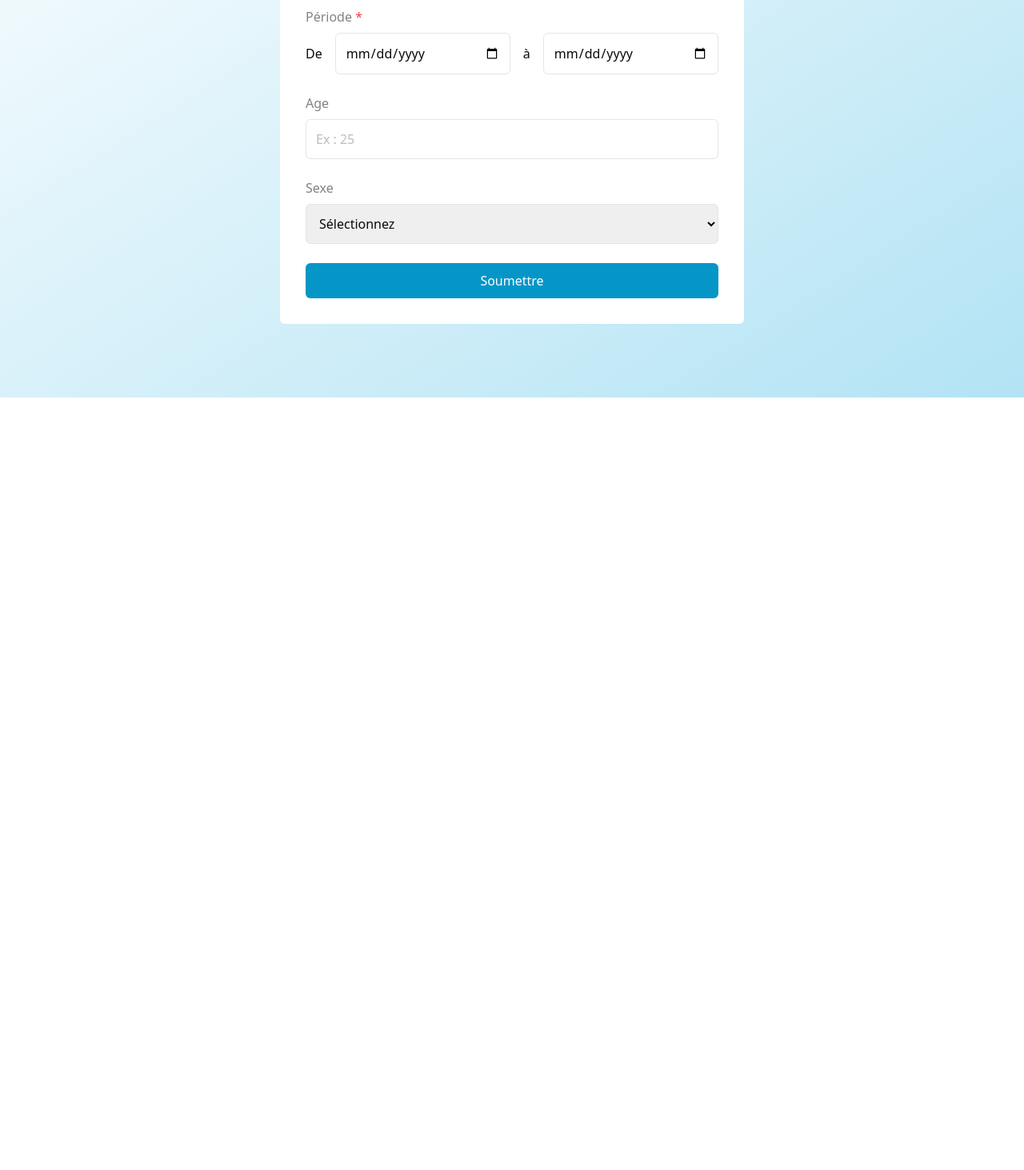
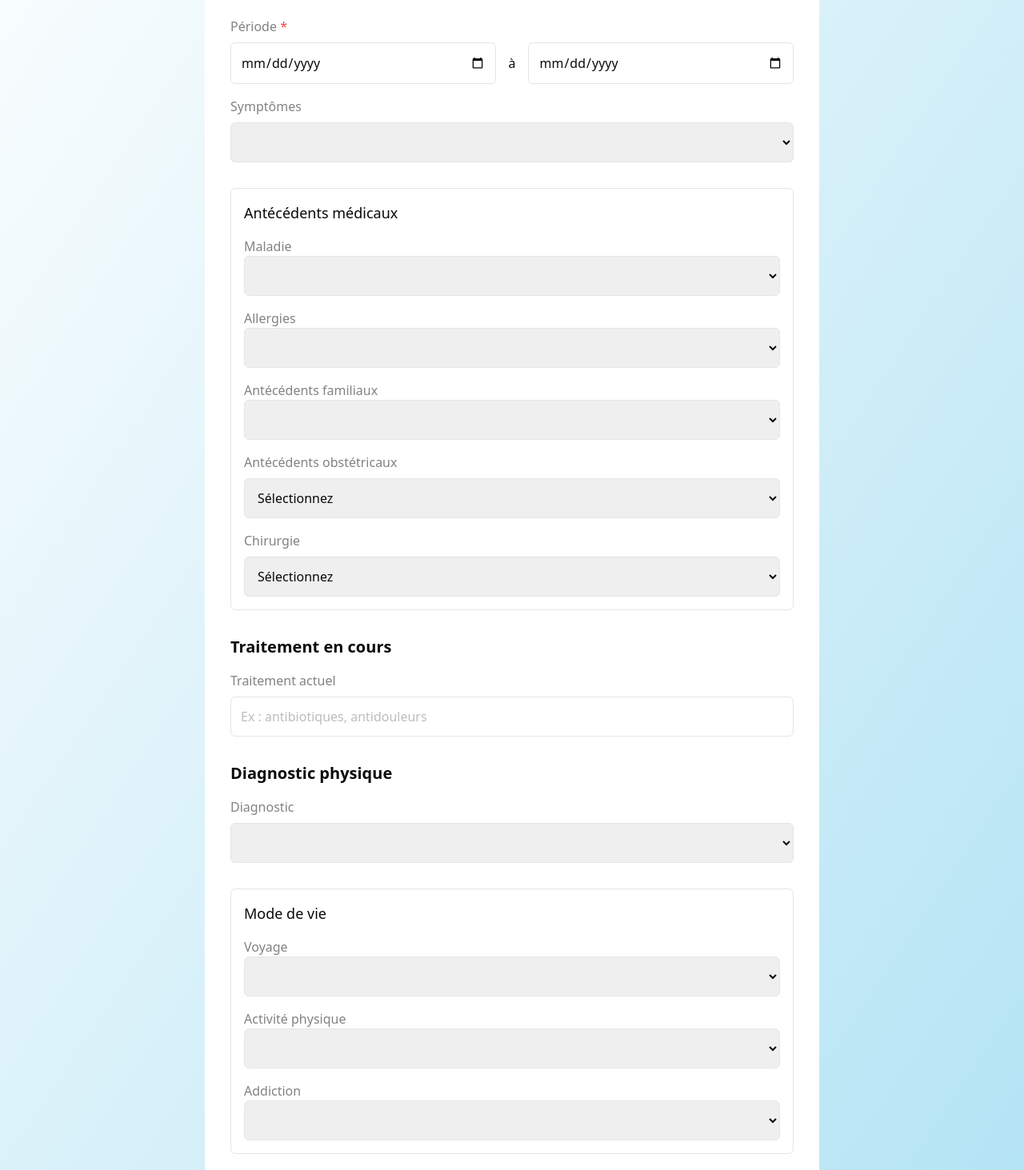
Before and after one commit to Hilary29/cas-clinique-generator, a Next.js app: page /form in a window 1280 px wide. Shown: the part 327-1790 px from the top of the page at 80% size. Before the commit the page ends 824 px from the top, so only its background shows below. Built offline with nearby package versions, Linux system fonts and the light colour scheme.

Commit message:
form's change

```diff
--- a/app/(generate-routes)/form/page.tsx
+++ b/app/(generate-routes)/form/page.tsx
@@ -1,16 +1,30 @@
-"use client"; // Cela indique que le composant est un composant côté client
+"use client";
 
 import { useState } from "react";
-import { useRouter } from "next/navigation"; // Importation spécifique pour `app` directory
+import { useRouter } from "next/navigation";
 import { Header } from "@/components/Header";
 
 function FormPage() {
-  const [age, setAge] = useState<number | undefined>();
-  const [gender, setGender] = useState("");
+  const commonSymptoms = ["Fièvre", "Fatigue", "Douleur", "Nausée", "Toux"];
+  const commonDiseases = ["Diabète", "Hypertension", "Asthme", "Arthrite"];
+  const commonFamilyHistory = ["Cancer", "Maladie cardiaque", "Diabète", "Hypertension"];
+  const commonDiagnoses = ["Grippe", "Infection urinaire", "Migraine", "Lombalgie"];
+
   const [startDate, setStartDate] = useState("");
   const [endDate, setEndDate] = useState("");
+  const [symptoms, setSymptoms] = useState("");
+  const [disease, setDisease] = useState("");
+  const [allergies, setAllergies] = useState("");
+  const [familyHistory, setFamilyHistory] = useState("");
+  const [obstetricHistory, setObstetricHistory] = useState("");
+  const [surgery, setSurgery] = useState("");
+  const [currentTreatment, setCurrentTreatment] = useState("");
+  const [physicalDiagnosis, setPhysicalDiagnosis] = useState("");
+  const [travel, setTravel] = useState("");
+  const [physicalActivity, setPhysicalActivity] = useState("");
+  const [addiction, setAddiction] = useState("");
   const [error, setError] = useState("");
-  const router = useRouter(); // Initialiser useRouter
+  const router = useRouter();
 
   const handleSubmit = (e: React.FormEvent) => {
     e.preventDefault();
@@ -26,22 +40,39 @@ function FormPage() {
     }
 
     setError("");
-    console.log({ age, gender, startDate, endDate });
+    console.log({
+      startDate,
+      endDate,
+      symptoms,
+      disease,
+      allergies,
+      familyHistory,
+      obstetricHistory,
+      surgery,
+      currentTreatment,
+      physicalDiagnosis,
+      travel,
+      physicalActivity,
+      addiction,
+    });
 
-    // Rediriger vers la page /results après la soumission du formulaire
-    router.push('/results');
+    /* router.push('/results'); */
   };
 
+
   return (
-    <div className="p-8 bg-white-50 rounded-md w-[350px] sm:w-[580px]">
-      <form onSubmit={handleSubmit} className="space-y-6">
-        {/* Champ pour la période (obligatoire) */}
+    <div className="p-8 bg-white-50 rounded-md w-full max-w-3xl">
+      <form onSubmit={handleSubmit} className="space-y-8">
+        {/* Section Informations */}
+        <section>
+          <h2 className="text-xl font-semibold mb-4">Informations</h2>
+          <div className="space-y-4">
+            {/* Période */}
             <div className="flex flex-col">
               <label className="text-left text-gray-700 font-medium mb-2">
                 Période <span className="text-red-500">*</span>
               </label>
               <div className="flex space-x-4">
-            <span className="my-auto">De</span>
                 <input
                   type="date"
                   value={startDate}
@@ -68,30 +99,184 @@ function FormPage() {
               )}
             </div>
 
-        {/* Champ pour l'âge */}
+            {/* Symptômes */}
             <div className="flex flex-col">
-          <label className="text-left text-gray-700 font-medium mb-2">Age</label>
-          <input
-            type="number"
-            value={age}
-            onChange={(e) => setAge(Number(e.target.value))}
+              <label className="text-left text-gray-700 font-medium mb-2">Symptômes</label>
+              <select
+                value={symptoms}
+                onChange={(e) => setSymptoms(e.target.value)}
                 className="w-full p-3 border rounded-md focus:outline-none focus:ring-2 focus:ring-blue-500"
-            placeholder="Ex : 25"
-          />
+              >
+                <option value=""></option>
+                {commonSymptoms.map((symptom) => (
+                  <option key={symptom} value={symptom.toLowerCase()}>{symptom}</option>
+                ))}
+              </select>
+            </div>
+          </div>
+        </section>
+
+        {/* Section Antécédents Médicaux */}
+        <div className="flex flex-col p-4 border rounded-md">
+          <h3 className="text-lg font-medium mb-4">Antécédents médicaux</h3>
+
+          <div className="space-y-4">
+            {/* Maladie */}
+            <div>
+              <label className="text-gray-700 font-medium mb-2">Maladie</label>
+              <select
+                value={disease}
+                onChange={(e) => setDisease(e.target.value)}
+                className="w-full p-3 border rounded-md focus:outline-none focus:ring-2 focus:ring-blue-500"
+              >
+                <option value=""></option>
+                {commonDiseases.map((disease) => (
+                  <option key={disease} value={disease.toLowerCase()}>{disease}</option>
+                ))}
+              </select>
             </div>
 
-        {/* Champ pour le sexe */}
+            {/* Allergies */}
+            <div>
+              <label className="text-gray-700 font-medium mb-2">Allergies</label>
+              <select
+                value={allergies}
+                onChange={(e) => setAllergies(e.target.value)}
+                className="w-full p-3 border rounded-md focus:outline-none focus:ring-2 focus:ring-blue-500"
+              >
+                <option value=""></option>
+                <option value="arachide">Arachide</option>
+                <option value="lait">Lait</option>
+                <option value="poisson">Poisson</option>
+                <option value="banane">Banane</option>
+              </select>
+            </div>
+
+            {/* Antécédents familiaux */}
+            <div>
+              <label className="text-gray-700 font-medium mb-2">Antécédents familiaux</label>
+              <select
+                value={familyHistory}
+                onChange={(e) => setFamilyHistory(e.target.value)}
+                className="w-full p-3 border rounded-md focus:outline-none focus:ring-2 focus:ring-blue-500"
+              >
+                <option value=""></option>
+                {commonFamilyHistory.map((history) => (
+                  <option key={history} value={history.toLowerCase().replace(' ', '')}>{history}</option>
+                ))}
+              </select>
+            </div>
+
+            {/* Antécédents obstétricaux */}
             <div className="flex flex-col">
-          <label className="text-left text-gray-700 font-medium mb-2">Sexe</label>
+              <label className="text-left text-gray-700 font-medium mb-2">Antécédents obstétricaux</label>
               <select
-            value={gender}
-            onChange={(e) => setGender(e.target.value)}
+                value={obstetricHistory}
+                onChange={(e) => setObstetricHistory(e.target.value)}
                 className="w-full p-3 border rounded-md focus:outline-none focus:ring-2 focus:ring-blue-500"
               >
                 <option value="">Sélectionnez</option>
-            <option value="male">Homme</option>
-            <option value="female">Femme</option>
+                <option value="oui">Oui</option>
+                <option value="non">Non</option>
               </select>
+            </div>
+
+            {/* Chirurgie */}
+            <div className="flex flex-col">
+              <label className="text-left text-gray-700 font-medium mb-2">Chirurgie</label>
+              <select
+                value={surgery}
+                onChange={(e) => setSurgery(e.target.value)}
+                className="w-full p-3 border rounded-md focus:outline-none focus:ring-2 focus:ring-blue-500"
+              >
+                <option value="">Sélectionnez</option>
+                <option value="oui">Oui</option>
+                <option value="non">Non</option>
+              </select>
+            </div>
+          </div>
+        </div>
+
+        {/* Section Traitement en cours */}
+        <section>
+          <h2 className="text-xl font-semibold mb-4">Traitement en cours</h2>
+          <div className="flex flex-col">
+            <label className="text-left text-gray-700 font-medium mb-2">Traitement actuel</label>
+            <input
+              type="text"
+              value={currentTreatment}
+              onChange={(e) => setCurrentTreatment(e.target.value)}
+              className="w-full p-3 border rounded-md focus:outline-none focus:ring-2 focus:ring-blue-500"
+              placeholder="Ex : antibiotiques, antidouleurs"
+            />
+          </div>
+        </section>
+
+        {/* Section Diagnostic physique */}
+        <section>
+          <h2 className="text-xl font-semibold mb-4">Diagnostic physique</h2>
+          <div className="flex flex-col">
+            <label className="text-left text-gray-700 font-medium mb-2">Diagnostic</label>
+            <select
+              value={physicalDiagnosis}
+              onChange={(e) => setPhysicalDiagnosis(e.target.value)}
+              className="w-full p-3 border rounded-md focus:outline-none focus:ring-2 focus:ring-blue-500"
+            >
+              <option value=""></option>
+              {commonDiagnoses.map((diagnosis) => (
+                <option key={diagnosis} value={diagnosis.toLowerCase()}>{diagnosis}</option>
+              ))}
+            </select>
+          </div>
+        </section>
+
+        {/* Section Mode de vie */}
+        <div className="flex flex-col p-4 border rounded-md">
+          <h3 className="text-lg font-medium mb-4">Mode de vie</h3>
+
+          <div className="space-y-4">
+            {/* Voyage */}
+            <div>
+              <label className="text-gray-700 font-medium mb-2">Voyage</label>
+              <select
+                value={travel}
+                onChange={(e) => setTravel(e.target.value)}
+                className="w-full p-3 border rounded-md focus:outline-none focus:ring-2 focus:ring-blue-500"
+              >
+                <option value=""></option>
+                <option value="oui">Oui</option>
+                <option value="non">Non</option>
+              </select>
+            </div>
+
+            {/* Activité physique */}
+            <div>
+              <label className="text-gray-700 font-medium mb-2">Activité physique</label>
+              <select
+                value={physicalActivity}
+                onChange={(e) => setPhysicalActivity(e.target.value)}
+                className="w-full p-3 border rounded-md focus:outline-none focus:ring-2 focus:ring-blue-500"
+              >
+                <option value=""></option>
+                <option value="oui">Oui</option>
+                <option value="non">Non</option>
+              </select>
+            </div>
+
+            {/* Addiction */}
+            <div>
+              <label className="text-gray-700 font-medium mb-2">Addiction</label>
+              <select
+                value={addiction}
+                onChange={(e) => setAddiction(e.target.value)}
+                className="w-full p-3 border rounded-md focus:outline-none focus:ring-2 focus:ring-blue-500"
+              >
+                <option value=""></option>
+                <option value="oui">Oui</option>
+                <option value="non">Non</option>
+              </select>
+            </div>
+          </div>
         </div>
 
         {/* Bouton de soumission */}
@@ -110,10 +295,10 @@ export default function ClinicalCaseForm() {
   return (
     <div>
       <Header />
-      <section className="flex flex-col items-start w-full h-[824px] bg-gradient-to-br from-white-50 to-accent-100 px-4 sm:px-6 md:px-8 lg:px-28">
+      <section className="flex flex-col items-start w-full min-h-screen bg-gradient-to-br from-white-50 to-accent-100 px-4 sm:px-6 md:px-8 lg:px-28 py-12">
         <div className="flex flex-col w-full justify-center gap-8 sm:gap-12 md:gap-14 lg:gap-8 mx-auto">
-          <div className="flex flex-col gap-2 text-center">
-            <section className="w-full pt-32 px-4 sm:px-6 md:px-8">
+          <div className="flex flex-col gap-2 ">
+            <section className="w-full pt-12 px-4 sm:px-6 md:px-8">
               <div className="max-w-4xl mx-auto">
                 <div className="text-center mb-10 sm:mb-16">
                   <p className="text-2xl sm:text-3xl md:text-4xl font-semibold font-satoshi text-black-100 mb-4">
--- a/app/layout.tsx
+++ b/app/layout.tsx
@@ -16,7 +16,7 @@ export default function RootLayout({
       <html lang="en" suppressHydrationWarning>
         <head />
         <body>
-          <main className="from-white-50 to-accent-100">
+          <main className="bg-gradient-to-br from-white-50 to-accent-100">
             {children}
           </main>
         </body>
--- a/components/Hero.tsx
+++ b/components/Hero.tsx
@@ -29,14 +29,14 @@ const HeroSection: React.FC = () => {
             </Link>
           </div>
         </div>
-        <div className="w-[704px] h-[580px] aspect-video rounded-[32px] overflow-hidden">
+        <div className="w-[604px] h-[580px] aspect-video rounded-[32px] overflow-hidden">
           <Image
             src="/images/hero3.png"
             alt="Imgaen illustrative"
             width={704}
             height={580}
             className="w-full h-full object-cover"
-            priority // Pour optimiser le chargement de l'image
+            priority
           />
         </div>
       </div>
```
Also changed, not shown: public/images/hero3.png. Lines whose indentation alone changed are shown as unchanged.
